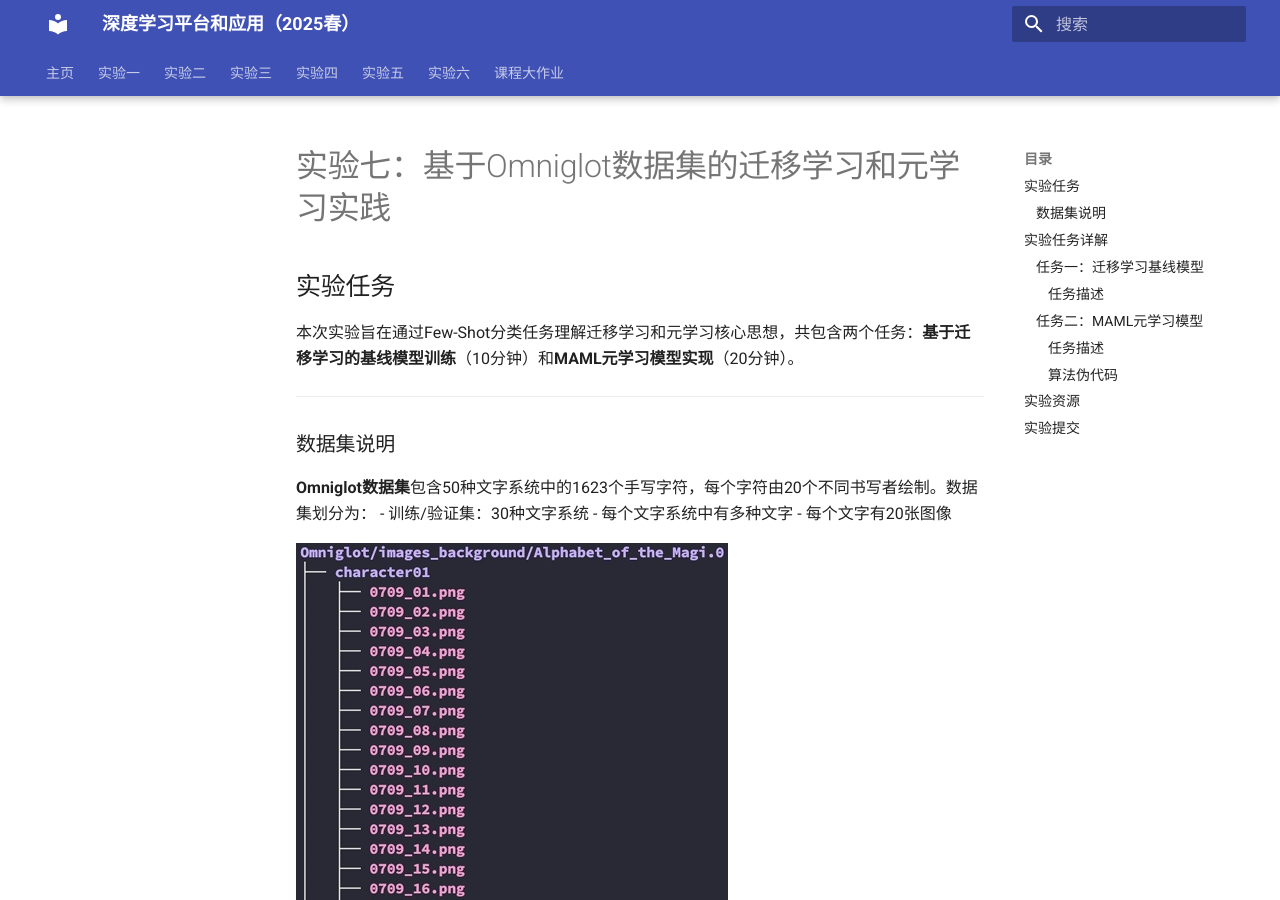
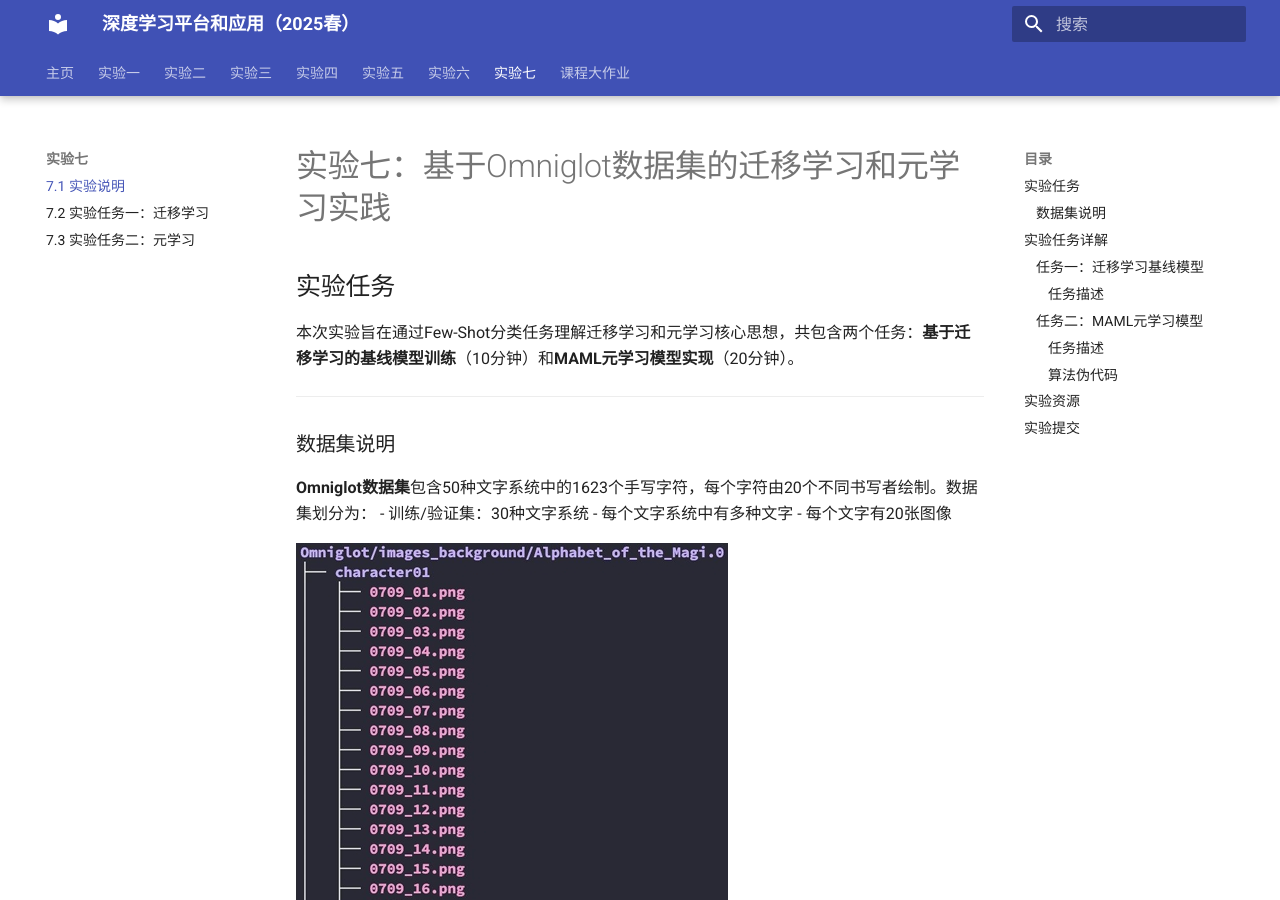
Before and after one commit to zhiweinju/nju-dl-lab-2025spring, an MkDocs documentation site: the page built from docs/lab7/实验七介绍.md, in a window 1280 px wide and 900 px high. Built offline with MkDocs 1.6.1 and Material for MkDocs 9.7.7, drawn with Linux system fonts in a browser that asks for light colours; a style sheet for code colours, icons or effects is not loaded.

Commit message:
Update mkdocs.yml

```diff
--- a/mkdocs.yml
+++ b/mkdocs.yml
@@ -48,6 +48,10 @@ nav:
       - 6.2 实验任务一：GAN: "lab6/实验任务一：生成对抗网络（GAN）.md"
       - 6.3 实验任务二：DCGAN: "lab6/实验任务二：深度卷积生成对抗网络（DCGAN）.md"
       - 6.4 实验任务三：WGAN: "lab6/实验任务三：WGAN.md"
+  - 实验七:
+      - 7.1 实验说明: "lab7/实验七介绍.md"
+      - 7.2 实验任务一：迁移学习: "lab7/实验任务一：迁移学习和元学习介绍.md"
+      - 7.3 实验任务二：元学习: "lab7/实验任务二：元学习.md"
   - 课程大作业:
     - 可选的课程大作业: "final/课程大作业.md"
 
```
